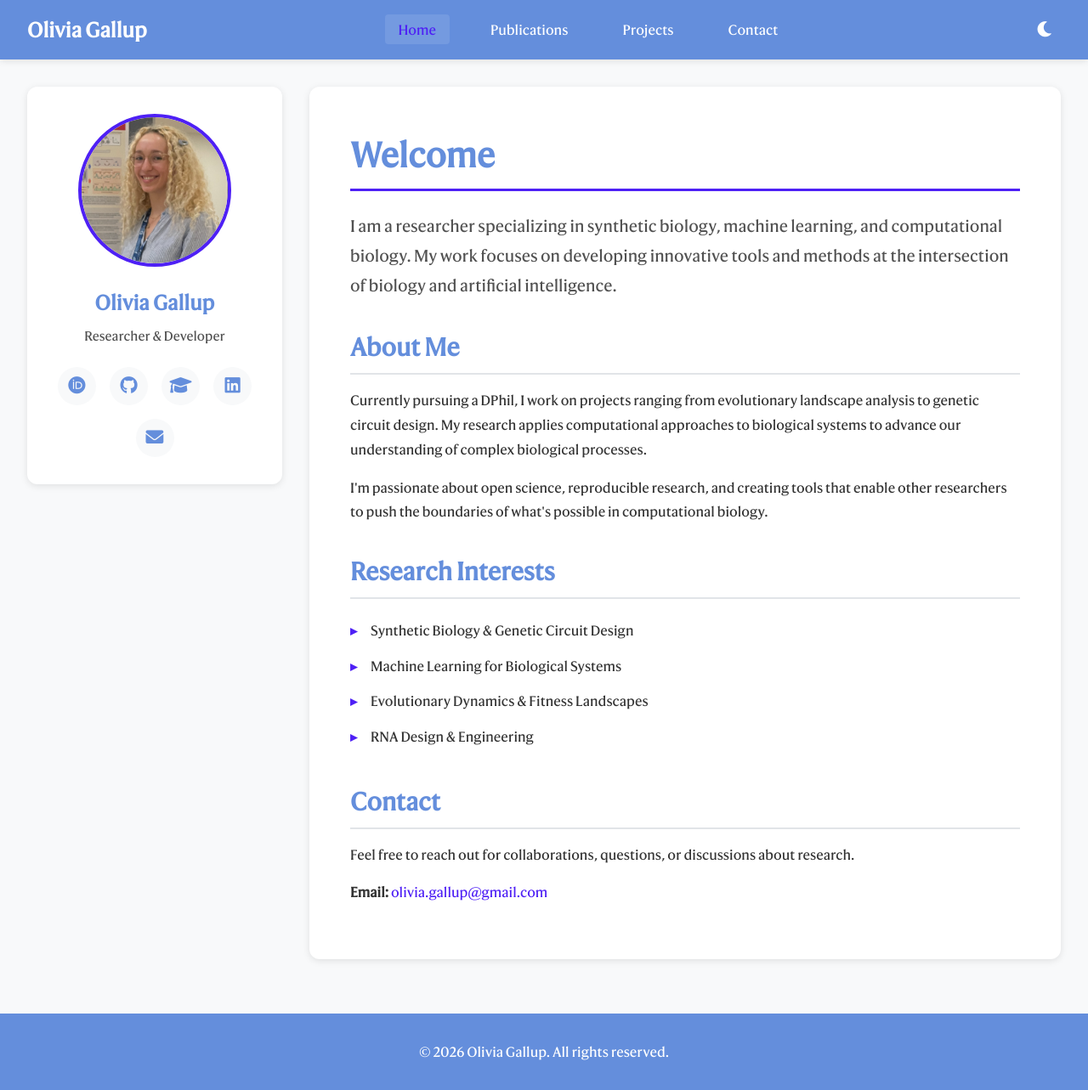
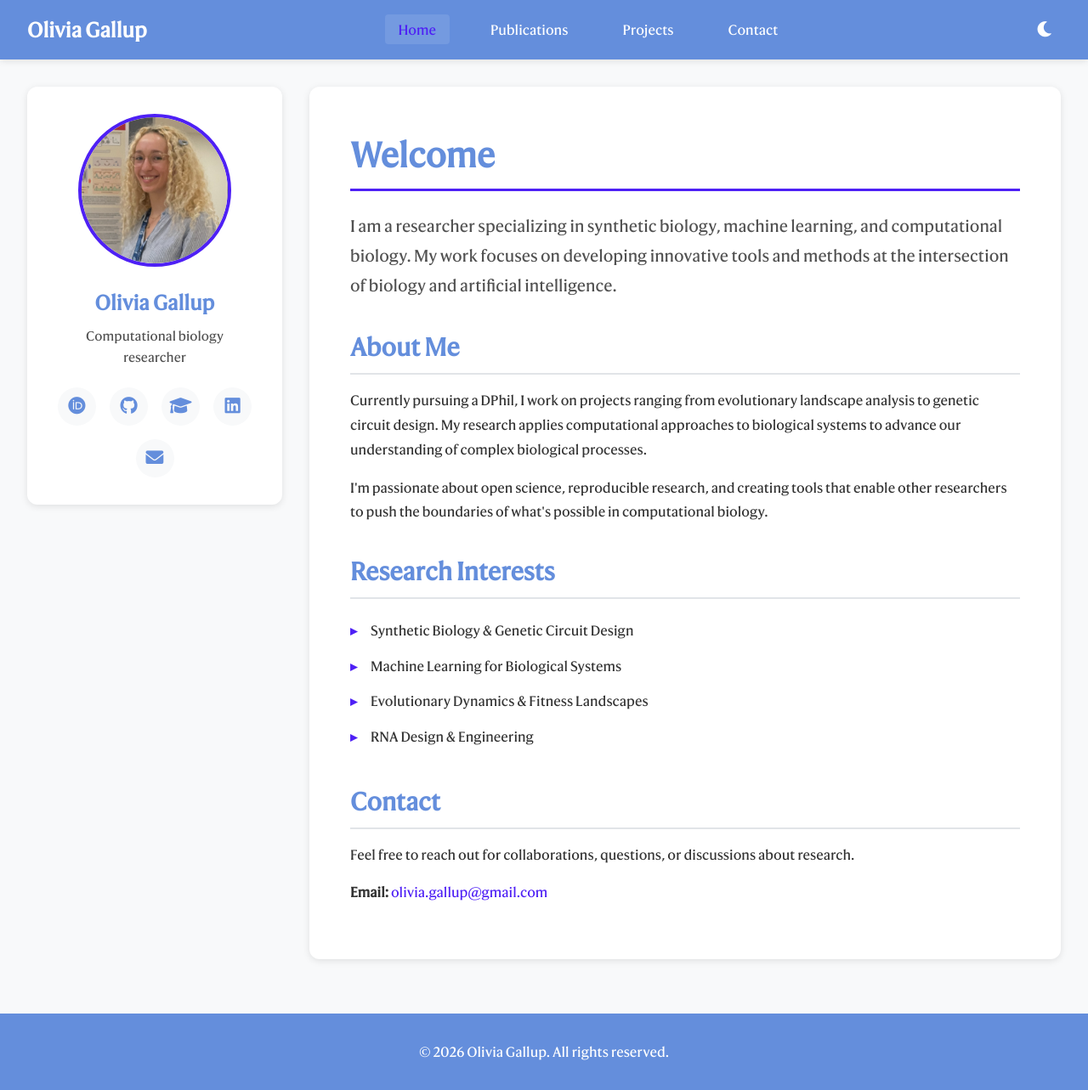
Before and after one commit to olive004/olive004.github.io, a Jekyll site: the page index.html, which Jekyll copies as it is, in a window 1280 px wide and 1283 px high. Shown: the whole window at 85% size. Built offline with Jekyll 4.4.1, drawn with Linux system fonts in a browser that asks for light colours.

Commit message:
edit title

```diff
--- a/index.html
+++ b/index.html
@@ -31,7 +31,7 @@
             <div class="profile-card">
                 <img src="assets/profile.png" alt="Olivia Gallup" class="profile-photo">
                 <h2>Olivia Gallup</h2>
-                <p class="title">Researcher & Developer</p>
+                <p class="title">Computational biology researcher</p>
 
                 <div class="social-links">
                     <a href="https://orcid.org/0000-0001-7341-6160" target="_blank" title="ORCID">
```
